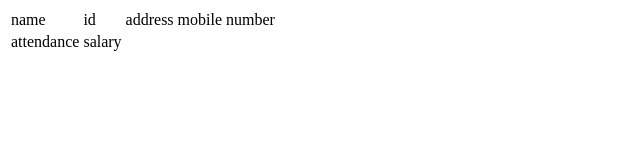
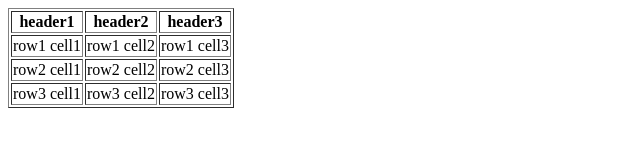
Before and after one commit to Sumesh921/HTMLForms, a plain HTML site: page index.html in a window 1280 px wide. Shown: the whole page, without its empty margins (0-640 px from the left). Drawn offline with Linux system fonts and the light colour scheme.

Commit message:
created a form using chatgpt

```diff
--- a/index.html
+++ b/index.html
@@ -5,22 +5,30 @@
     <title>Table </title>
 </head>
 <body>
-    <table>
+    <table border="">
         <tr>
-            <td>name</td>
-            <td>id</td>
-            <td>address</td>
-            <td>mobile number</td>
-
+            <th>header1</th>
+            <th>header2</th>
+            <th>header3</th>
         </tr>
-            <td>attendance</td>
-            <td>salary</td>
         <tr>
+            <td>row1 cell1</td>
+            <td>row1 cell2</td>
+            <td>row1 cell3</td>
+        </tr>
+        <tr>
+            <td>row2 cell1</td>
+            <td>row2 cell2</td>
+            <td>row2 cell3</td>
+        </tr>
+        <tr>
+            <td>row3 cell1</td>
+            <td>row3 cell2</td>
+            <td>row3 cell3</td>
 
         </tr>
 
 
     </table>
-
 </body>
 </html>
```
